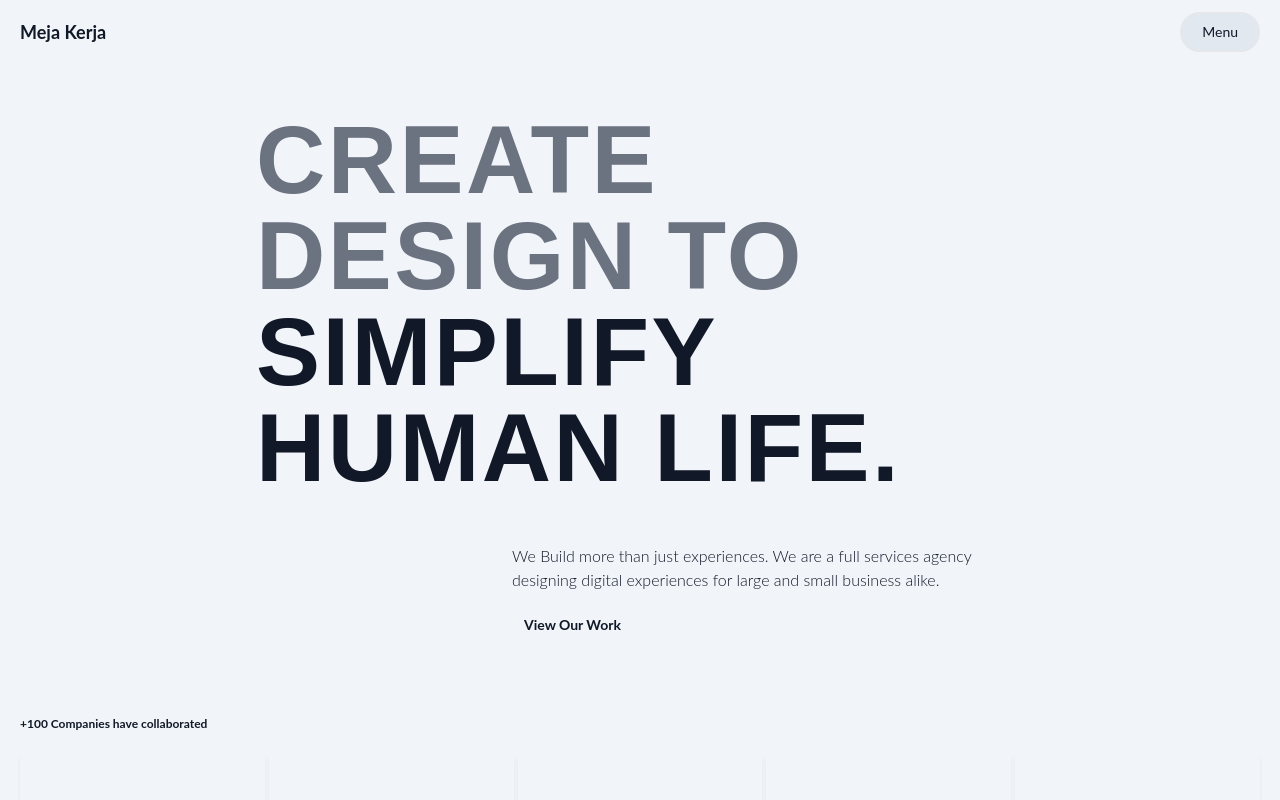
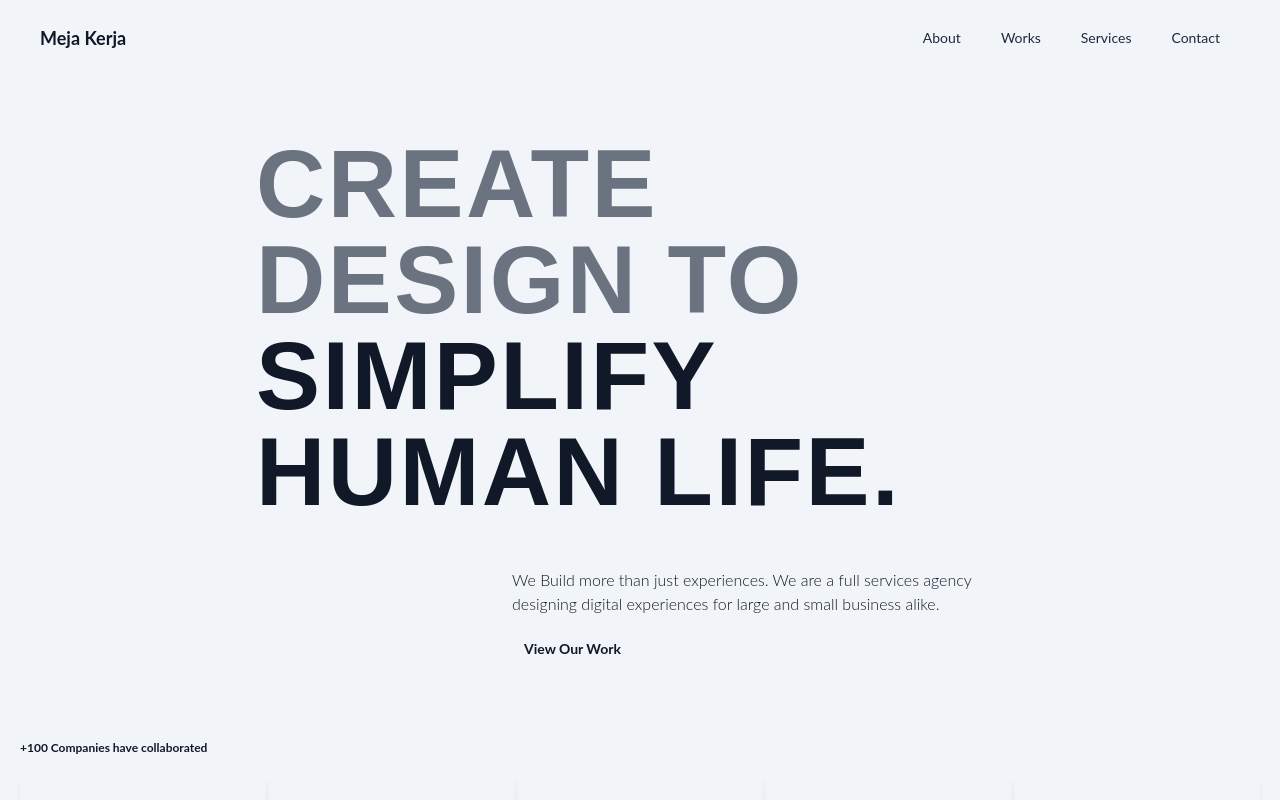
Before and after one commit to ahmadachmed/meja-kerja, a Next.js app: page / in a window 1280 px wide. Shown: the top 800 px of the page. Built offline with nearby package versions, Linux system fonts and the light colour scheme; a web font is replaced by a local one.

Commit message:
responsive navbar

```diff
--- a/components/Navbar.js
+++ b/components/Navbar.js
@@ -1,17 +1,47 @@
-import React from 'react'
+import React, { useState } from 'react'
 
 function Navbar() {
+  const [open, setOpen] = useState(false);
+  const links = [
+    {
+      title: "About",
+      href: "/about"
+    },
+    {
+      title: "Works",
+      href: "/works"
+    },
+    {
+      title: "Services",
+      href: "/services"
+    },
+    {
+      title: "Contact",
+      href: "/contact"
+    }
+  ]
   return (
-    <div className='flex pt-3 px-5 justify-between items-center'>
-        <div>
+    <nav className='flex py-2 px-10 justify-between items-center sticky inset-x-0 top-0 z-20 bg-slate-100'>
+        <div className='flex basis-1/2'>
             <h2 className='text-lg font-bold'>
                 Meja Kerja
             </h2>
         </div>
-        <div className='py-2 px-5 border-2 bg-slate-200 rounded-full text-sm'>
-            <button>Menu</button>
-        </div>
-    </div>
+        <ul className={`flex md:flex-row md:w-auto md:h-auto md:static md:shadow-none  md:bg-transparent flex-col py-3 shadow-lg absolute w-[20%] bg-gray-50 top-12 transition-all duration-300 ease-in-out ${open ? "right-6" : "right-[-100%]"}`}>
+          {
+            links.map((el, index) =>{
+              return (
+                <li key={index} className='hover:cursor-pointer text-sm px-5 py-2 active:border-b-slate-800 active:border-b-4 active:font-extrabold md:hover:bg-transparent md:hover:text-slate-500 md:hover:font-bold hover:text-slate-50 text-slate-800 hover:bg-slate-800 duration-300'>
+                  <a href={el.href}>
+                    {el.title}
+                  </a>
+                </li>
+              )
+            } )
+          }
+        </ul>
+        <button onClick={() => setOpen(!open)} className='py-2 px-5 border-2 bg-slate-200 rounded-full text-xs hover:bg-slate-300 duration-300 md:hidden'>Menu</button>
+    </nav>
   )
 }
 
--- a/pages/index.js
+++ b/pages/index.js
@@ -6,7 +6,7 @@ import Projects from '../components/Projects'
 
 export default function Home() {
   return (
-    <div className=''>
+    <>
        <Head>
         <title>Meja Kerja 1.0</title>
         <meta name="description" content="Create opportunity with join us" />
@@ -19,6 +19,6 @@ export default function Home() {
         <Companies/>
         <Projects/>
       </div>
-    </div>
+    </>
   )
 }
```
